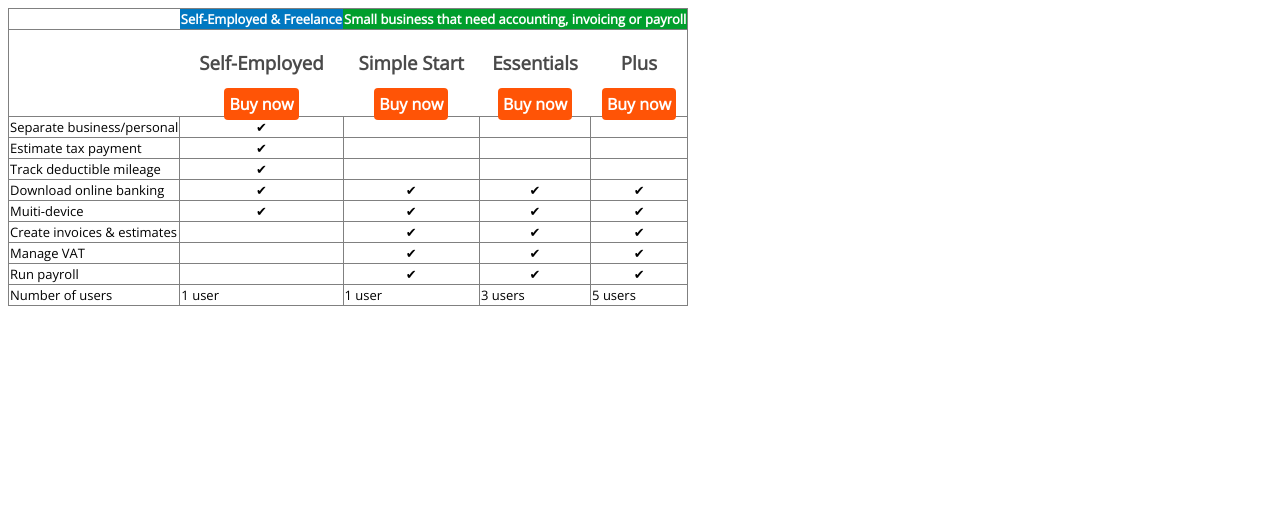
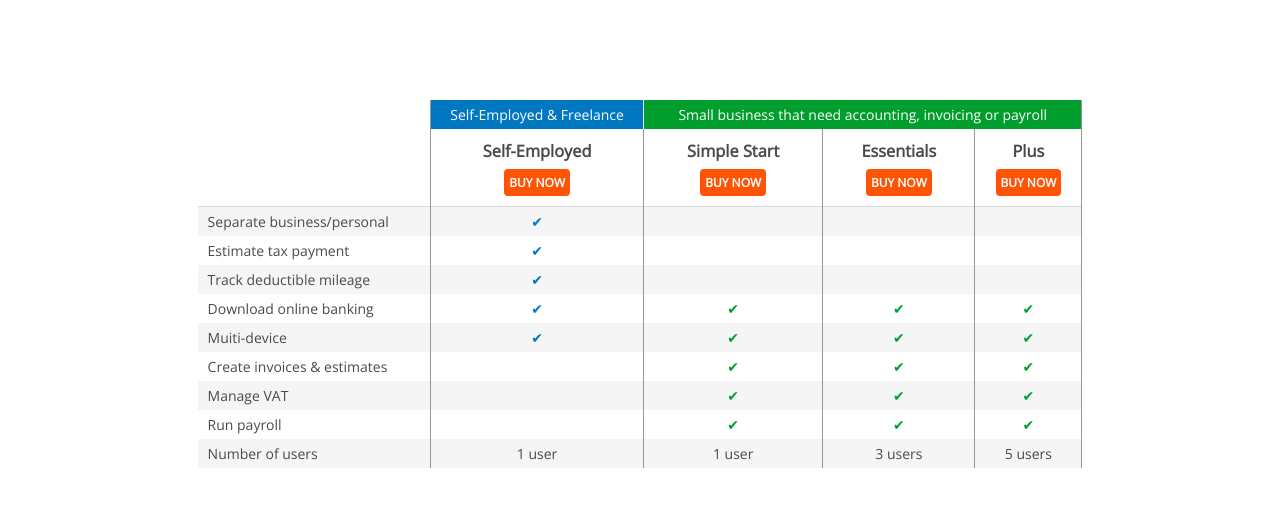
Before and after one commit to JossCorrea/website-tabela, a plain HTML site: page index.html in a window 1280 px wide. Drawn offline with nearby package versions, Linux system fonts and the light colour scheme.

Commit message:
Correcao
Codigo corrigido em sala (aplicado o CSS)

```diff
--- a/css/style.css
+++ b/css/style.css
@@ -1,54 +1,84 @@
+*{
+    box-sizing: border-box;
+}
 body{
-    font-family:'Open Sans', 'Helvetica Neue', sans-serif;
+    font-family:'Open Sans', Helvetica, sans-serif;
 }
 
 table{
     text-align: center;
+    width: 70%;
+    border-collapse: collapse;
+    margin: 0 auto;
+    margin-top: 100px;
 }
 
-.cabecalho__linha01{
+h3{
+    margin: 5px;
+    padding: 5px;
+}
+.cabecalho__linha01 th{
     color:white;
-    font-size: 13px;
-    font-weight: normal;
+    font-size: 14px;
+    font-weight: lighter;
+    padding: 5px;
 }
+
 .cabecalho__linha01_azul{
     background-color: #0078c1;
+    border-right-color:#FFF;
+
 }
 .cabecalho__linha01_verde{
     background-color: #009E2C;
 }
 
-.cabecalho__linha02{
+.cabecalho__linha02 th{
     color:#4A4A4A;
-    font-size: 16px;
+    font-size: 14px;
     font-weight: bold;
+    padding-bottom: 15px;
 }
 
 a{
     text-decoration: none;
     background-color: #FF5406;
+    text-transform: uppercase;
+    font-size:12px;
     color:white;
     border-radius: 4px;
-    width: 97px;
-    height: 36px;
     padding:5px;
 }
 
+.corpo {
+    border-top:1px solid #D8D8D8;
+    font-size: 14px;
+}
+th{
+    border-right:1px solid #979797;
+}
+
+td{
+    color: #009E2C;
+    text-align: center;
+    border-right:1px solid #979797;
+    padding: 5px 10px;
+}
+.coluna_azul{
+    color: #0078C1;
+}
 .coluna_descricao{
     text-align: left;
+    color:#4A4A4A;
+}
+.coluna_rodape{
+    text-align: center;
+    color:#4A4A4A;
 }
 
-
-table, tr,td{
-    border:1px solid grey;
-    border-collapse: collapse;
+tbody tr:nth-child(odd){
+    background-color: #F5F5F5;
 }
-
-.tabela{
-    background-color: lightgrey
+tbody tr:nth-child(even){
+    background-color: #FFF;
 }
-
-
-.corpo{
-    font-size: 13px;
-}
--- a/index.html
+++ b/index.html
@@ -94,10 +94,10 @@
                 </tr>
                 <tr>
                     <td class="coluna_descricao">Number of users</td>
-                    <td class="coluna_descricao">1 user</td>
-                    <td class="coluna_descricao">1 user</td>
-                    <td class="coluna_descricao">3 users</td>
-                    <td class="coluna_descricao">5 users</td>
+                    <td class="coluna_rodape">1 user</td>
+                    <td class="coluna_rodape">1 user</td>
+                    <td class="coluna_rodape">3 users</td>
+                    <td class="coluna_rodape">5 users</td>
                 </tr>
             </tbody>
 
```
